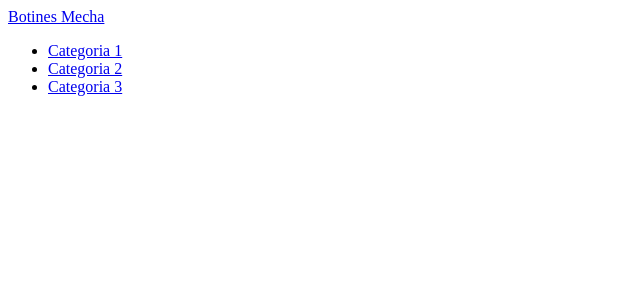
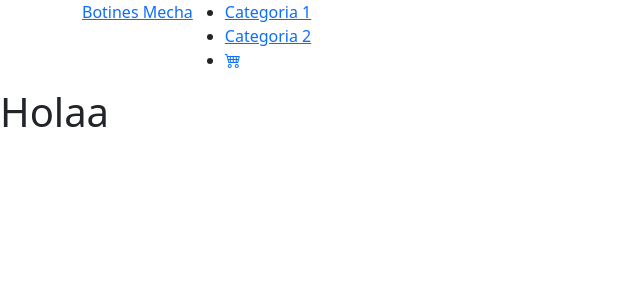
Before and after one commit to Federicovedelini/BotinesMecha, a React (Create React App) app: page / in a window 1280 px wide. Shown: the top 300 px of the page, without its empty margins (0-640 px from the left). Built offline with nearby package versions, Linux system fonts and the light colour scheme.

Commit message:
Creando Navbar

```diff
--- a/public/index.html
+++ b/public/index.html
@@ -14,6 +14,9 @@
       manifest.json provides metadata used when your web app is installed on a
       user's mobile device or desktop. See https://developers.google.com/web/fundamentals/web-app-manifest/
     -->
+<!-- CSS only -->
+<link href="https://cdn.jsdelivr.net/npm/bootstrap@5.2.3/dist/css/bootstrap.min.css" rel="stylesheet" integrity="sha384-rbsA2VBKQhggwzxH7pPCaAqO46MgnOM80zW1RWuH61DGLwZJEdK2Kadq2F9CUG65" crossorigin="anonymous">
+<link rel="stylesheet" href="https://cdn.jsdelivr.net/npm/bootstrap-icons@1.10.2/font/bootstrap-icons.css">
     <link rel="manifest" href="%PUBLIC_URL%/manifest.json" />
     <!--
       Notice the use of %PUBLIC_URL% in the tags above.
--- a/src/App.jsx
+++ b/src/App.jsx
@@ -1,10 +1,16 @@
 
 import './App.css';
+
+import ItemListContainer from './componentes/ItemListContainer';
 import NavBar from './componentes/NavBar';
+
 
 function App() {
   return (
+    <>
     <NavBar />
+    <ItemListContainer />
+    </>
   );
 }
 
--- /dev/null
+++ b/src/componentes/CartWidget/index.jsx
@@ -0,0 +1,10 @@
+import React from 'react';
+
+export const CartWidget = () => {
+    return (
+        <i className="bi bi-cart4"></i>
+    );
+
+}
+
+export default CartWidget;
--- /dev/null
+++ b/src/componentes/ItemListContainer/index.jsx
@@ -0,0 +1,11 @@
+import React from 'react';
+import Title from '../Title';
+
+export const ItemListContainer = () => {
+    return (
+      <Title greeting= 'Pablo' />
+    );
+
+}
+
+export default ItemListContainer;
--- a/src/componentes/NavBar/index.jsx
+++ b/src/componentes/NavBar/index.jsx
@@ -1,4 +1,5 @@
-import React from 'react';
+import React from "react";
+import CartWidget from '../CartWidget';
 
 export const navBar = () => {
     return(
@@ -15,7 +16,9 @@ export const navBar = () => {
                         <a className='nav_link' href="#">Categoria 2</a>
                     </li>
                     <li>
-                        <a className='nav_link' href="#">Categoria 3</a>
+                        <a className='nav_link' href="#">
+                            <CartWidget />
+                        </a>
                     </li>
 
 
--- a/src/componentes/Title/index.jsx
+++ b/src/componentes/Title/index.jsx
@@ -0,0 +1,11 @@
+import React from 'react';
+
+
+export const Title = (props) => {
+    console.log(props);
+    return (
+        <h1> Holaa</h1>
+    );
+}
+
+export default Title;
```
